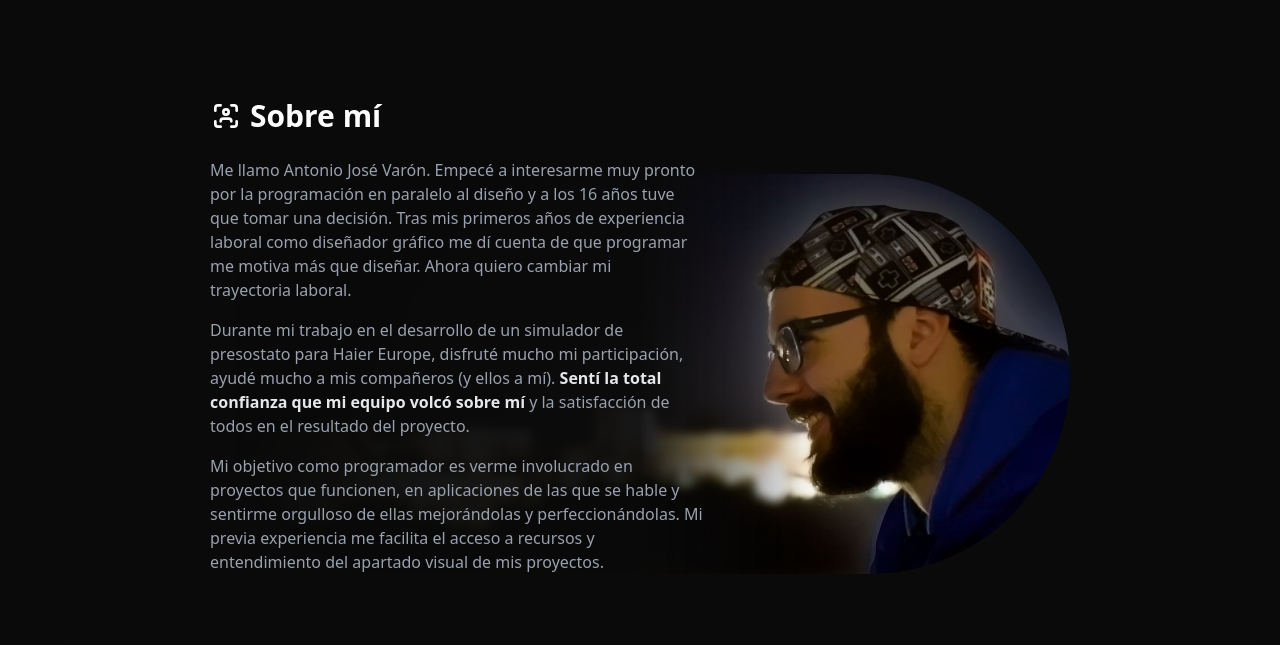
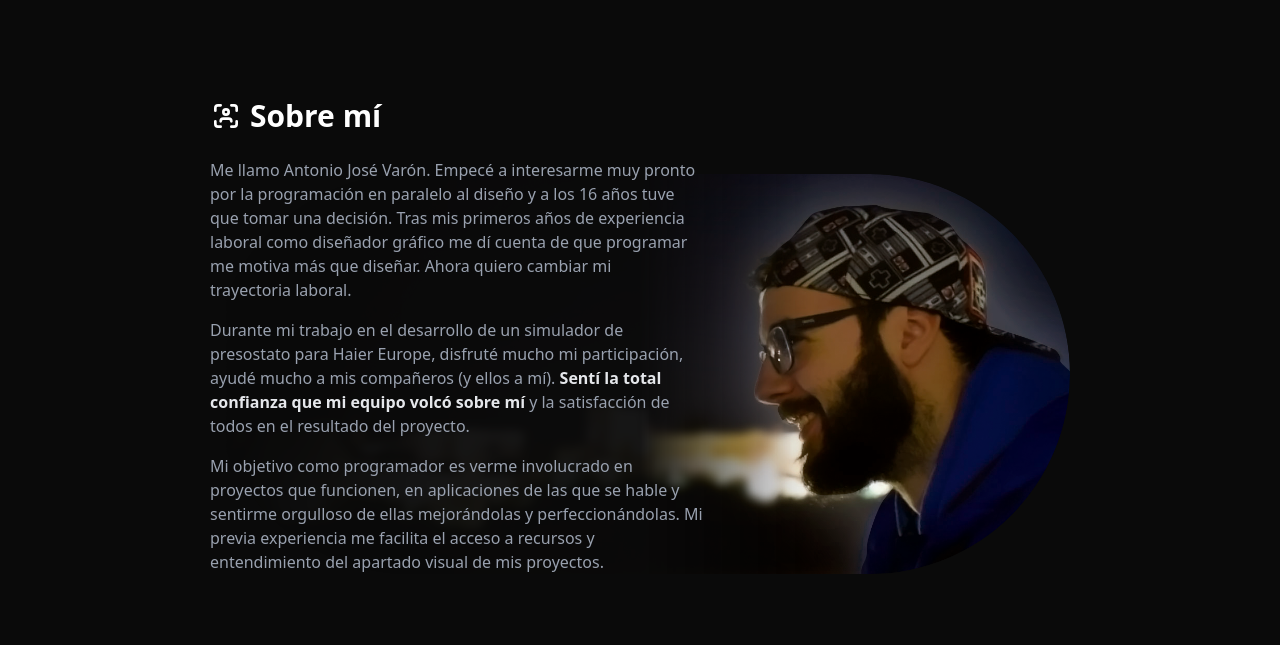
Before and after one commit to AntonioVaron/Web-Portfolio, an Astro site: page / in a window 1280 px wide. Shown: the part 4177-4822 px from the top of the page. Built offline with nearby package versions, Linux system fonts and the light colour scheme; Astro itself is replaced by a stand-in of ours.

Commit message:
fixed images

```diff
--- a/src/components/AboutMe.astro
+++ b/src/components/AboutMe.astro
@@ -18,5 +18,5 @@
             del apartado visual de mis proyectos.
         </p>
     </div>
-    <img class="absolute md:static img-mask-right z-5 md:h-100 h-55 rounded-full right-0 object-cover object-left" src="/me.png" alt="Foto sobre mí">
+    <img class="absolute md:static img-mask-right z-5 md:h-100 h-55 rounded-full right-0 object-cover" src="/me.png" alt="Foto sobre mí">
 </section>
```
